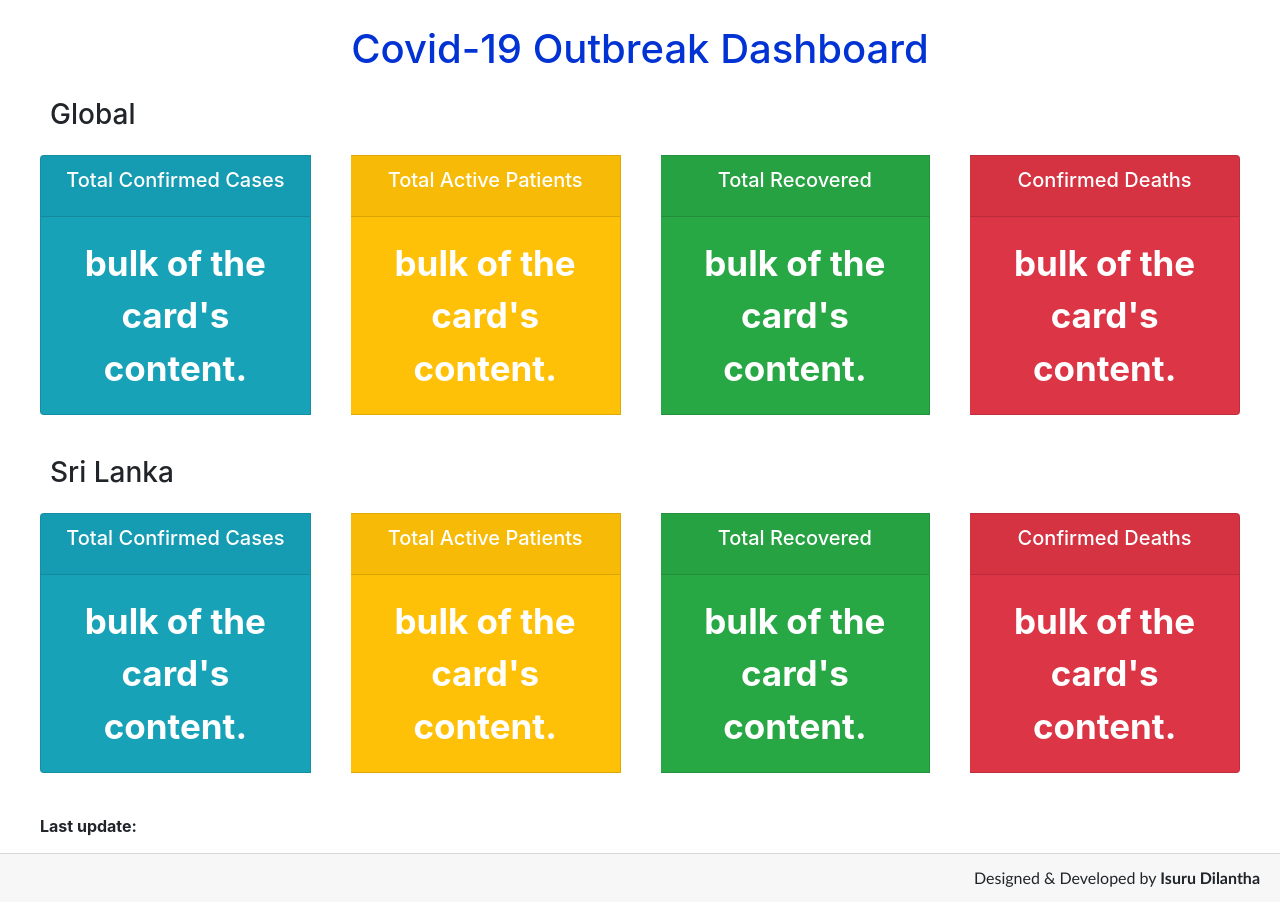
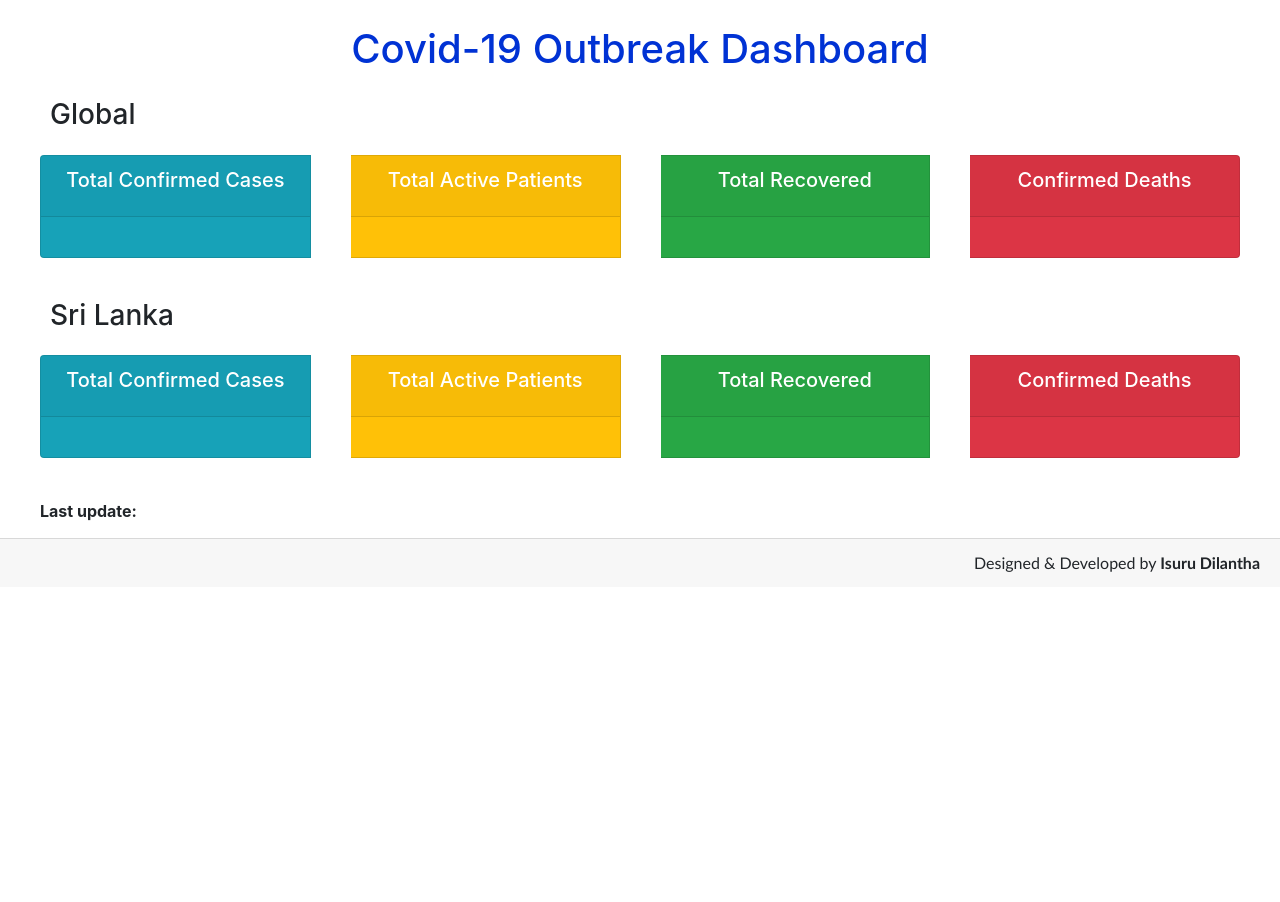
Before and after one commit to IDilantha/covid-19-outbreak, a plain HTML site: page index.html in a window 1280 px wide. After the commit the page ends 800 px from the top, so only its background shows below. Drawn offline with nearby package versions, Linux system fonts and the light colour scheme; no server answers; some icons are missing.

Commit message:
Edit index

```diff
--- a/index.html
+++ b/index.html
@@ -14,25 +14,25 @@
         <div class="card text-white bg-info mb-3" style="max-width: 18rem;">
             <div class="card-header"><h5 class="card-title">Total Confirmed Cases</h5></div>
             <div class="card-body">
-              <p class="card-text" id="gtotCaseLbl"> bulk of the card's content.</p>
+              <p class="card-text" id="gtotCaseLbl"> </p>
             </div>
         </div>
         <div class="card text-white bg-warning mb-3" style="max-width: 18rem;">
             <div class="card-header"><h5 class="card-title">Total Active Patients</h5></div>
             <div class="card-body">
-              <p class="card-text" id="gtotActiveLbl"> bulk of the card's content.</p>
+              <p class="card-text" id="gtotActiveLbl"></p>
             </div>
         </div>
         <div class="card text-white bg-success mb-3" style="max-width: 18rem;">
             <div class="card-header"><h5 class="card-title">Total Recovered</h5></div>
             <div class="card-body">
-              <p class="card-text" id="gtotRecLbl"> bulk of the card's content.</p>
+              <p class="card-text" id="gtotRecLbl"></p>
             </div>
         </div>
         <div class="card text-white bg-danger mb-3" style="max-width: 18rem;">
             <div class="card-header"><h5 class="card-title">Confirmed Deaths</h5></div>
             <div class="card-body">
-              <p class="card-text" id="gtotDeathLbl"> bulk of the card's content.</p>
+              <p class="card-text" id="gtotDeathLbl"> </p>
             </div>
         </div>
     </div>
@@ -42,25 +42,25 @@
         <div class="card text-white bg-info mb-3" style="max-width: 18rem;">
             <div class="card-header"><h5 class="card-title">Total Confirmed Cases</h5></div>
             <div class="card-body">
-              <p class="card-text" id="totCaseLbl"> bulk of the card's content.</p>
+              <p class="card-text" id="totCaseLbl"> </p>
             </div>
         </div>
         <div class="card text-white bg-warning mb-3" style="max-width: 18rem;">
             <div class="card-header"><h5 class="card-title">Total Active Patients</h5></div>
             <div class="card-body">
-              <p class="card-text" id="totActiveLbl"> bulk of the card's content.</p>
+              <p class="card-text" id="totActiveLbl"> </p>
             </div>
         </div>
         <div class="card text-white bg-success mb-3" style="max-width: 18rem;">
             <div class="card-header"><h5 class="card-title">Total Recovered</h5></div>
             <div class="card-body">
-              <p class="card-text" id="totRecLbl"> bulk of the card's content.</p>
+              <p class="card-text" id="totRecLbl"></p>
             </div>
         </div>
         <div class="card text-white bg-danger mb-3" style="max-width: 18rem;">
             <div class="card-header"><h5 class="card-title">Confirmed Deaths</h5></div>
             <div class="card-body">
-              <p class="card-text" id="totDeathLbl"> bulk of the card's content.</p>
+              <p class="card-text" id="totDeathLbl"> </p>
             </div>
         </div>
     </div>
```
